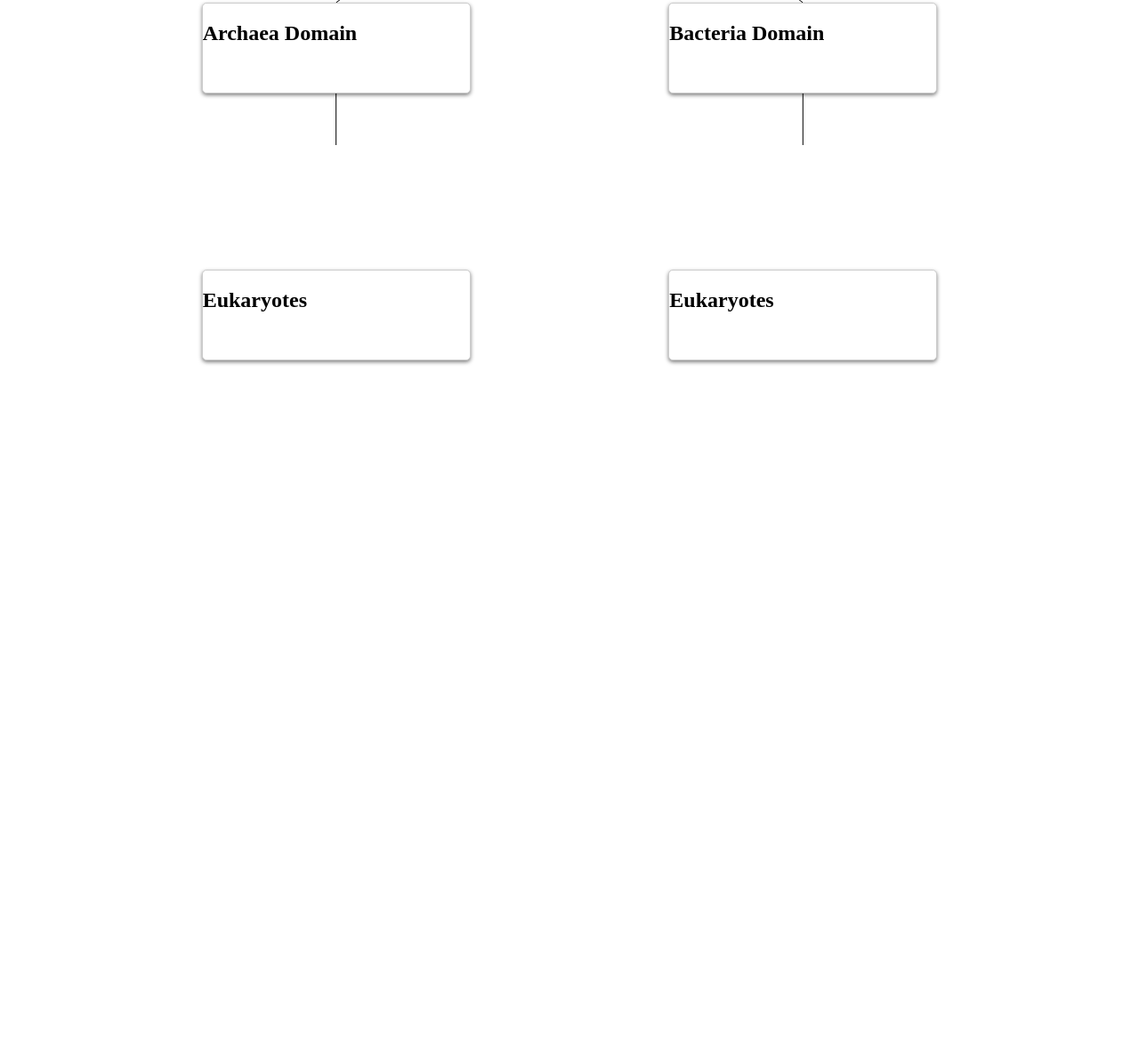
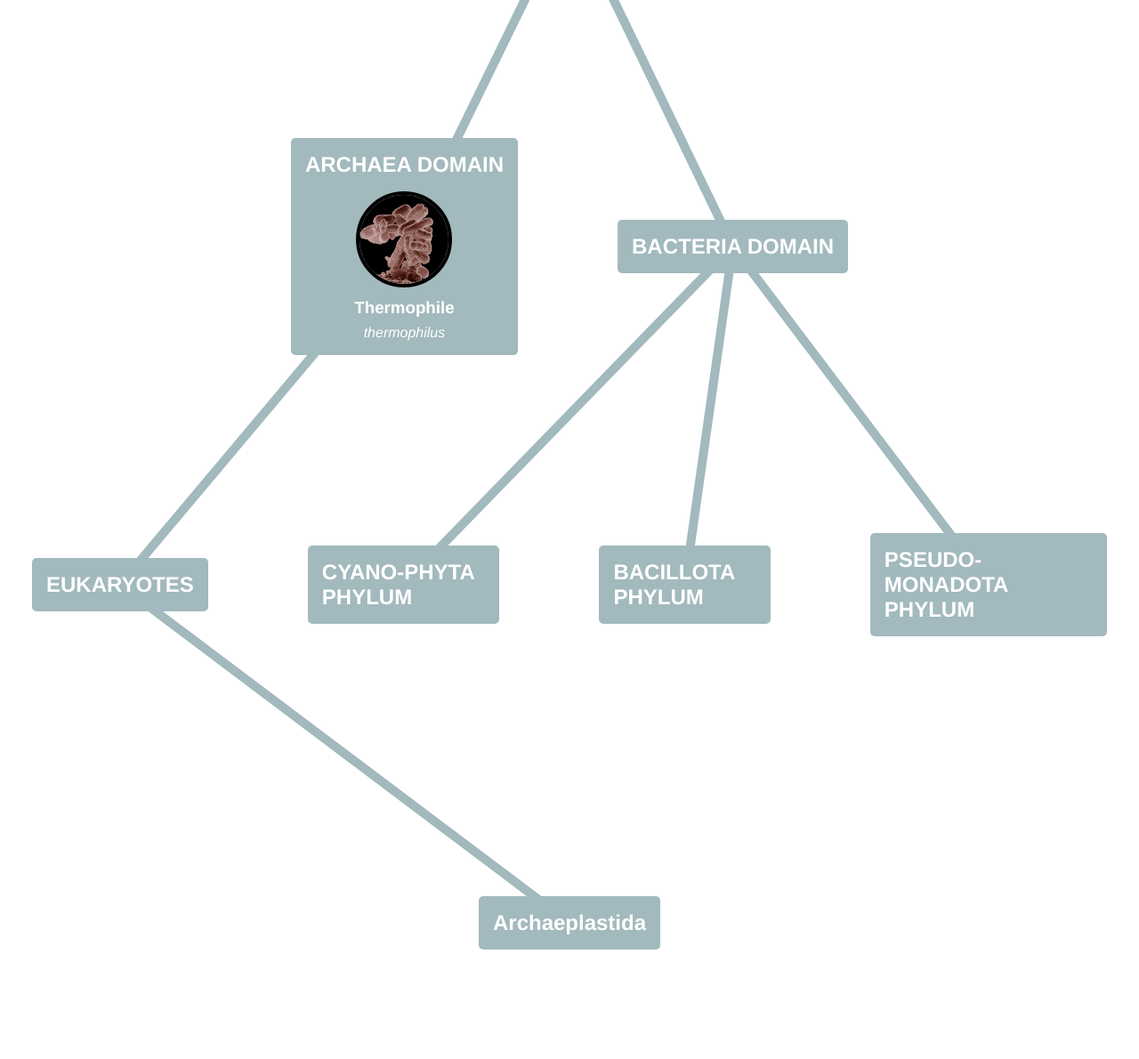
Before and after one commit to eddie-reyes/catalog-SEA-2025, a plain HTML site: page index.html in a window 1280 px wide. Shown: the part 637-1827 px from the top of the page at 89% size. Before the commit the page ends 1544 px from the top, so only its background shows below. Drawn offline with Linux system fonts and the light colour scheme.

Commit message:
proof of concept

```diff
--- a/dataset.js
+++ /dev/null
@@ -1,21 +0,0 @@
-import Category from './category.js';
-import Species from './species.js';
-
-const luca = new Category('Last Universal Common Ancestor', null, [
-    new Species(
-        'LUCA',
-        'https://images.newscientist.com/wp-content/uploads/2016/07/25150003/luca_1300716lato.jpg'
-    ),
-]);
-
-const archaeaDomain = new Category('Archaea Domain', luca, []);
-
-const bacteriaDomain = new Category('Bacteria Domain', luca, []);
-
-const eukaryotes = new Category('Eukaryotes', archaeaDomain, []);
-
-const cyanophytaphylum = new Category('Eukaryotes', bacteriaDomain, []);
-
-const data = [[luca], [archaeaDomain, bacteriaDomain], [eukaryotes, cyanophytaphylum]];
-
-export default data;
--- a/index.html
+++ b/index.html
@@ -8,15 +8,19 @@
 
     <body>
         <canvas id="canvas"></canvas>
-        <script type="module" src="scripts.js"></script>
+        <script type="module" src="index.js"></script>
         <header class="main-header">
             <h1 class="title">Evolutionary Tree of Life</h1>
         </header>
         <div id="card-container"></div>
         <div class="category" style="display: none">
-            <h2></h2>
+            <h2>Title</h2>
         </div>
-        <div class="species" style="display: none"></div>
+        <div class="species" style="display: none">
+            <img src="" />
+            <h3>Title</h3>
+            <p>Description</p>
+        </div>
         <div class="row"></div>
         <div class="footer"></div>
     </body>
--- a/scripts.js
+++ b/index.js
@@ -23,7 +23,7 @@
  *
  */
 
-import data from './dataset.js';
+import data from './src/dataset.js';
 
 const cardContainer = document.getElementById('card-container');
 
@@ -33,8 +33,10 @@ const row = document.querySelector('.row');
 
 const canvas = document.getElementById('canvas');
 canvas.width = window.innerWidth * window.devicePixelRatio;
-canvas.height = window.innerHeight * window.devicePixelRatio;
+canvas.height = window.innerHeight * window.devicePixelRatio * 5;
 const ctx = canvas.getContext('2d');
+ctx.lineWidth = 10;
+ctx.strokeStyle = '#a2b9bd';
 
 // This function adds cards the page to display the data in the array
 function showCards() {
@@ -71,3 +73,7 @@ function renderGraphics() {
 document.addEventListener('DOMContentLoaded', showCards);
 
 window.addEventListener('resize', renderGraphics);
+
+window.onbeforeunload = function () {
+    window.scrollTo(0, 0);
+};
--- a/species.js
+++ /dev/null
@@ -1,13 +0,0 @@
-import Card from './card.js';
-
-class Species extends Card {
-    constructor(title, img, description) {
-        super(title);
-        this.img = img;
-        this.description = description;
-    }
-
-    setElement(element) {}
-}
-
-export default Species;
--- a/category.js
+++ b/src/category.js
@@ -17,11 +17,12 @@ class Category extends Card {
         const cardHeader = this.element.querySelector('h2');
         cardHeader.textContent = this.title;
 
-        // this.members.forEach(species => {
-        //     let nextSpecies = speciesTemplate.cloneNode(true);
-        //     this.element.appendChild(nextSpecies);
-        //     species.setElement(nextSpecies);
-        // });
+        this.members.forEach(species => {
+            let nextSpecies = speciesTemplate.cloneNode(true);
+            this.element.appendChild(nextSpecies);
+            species.setElement(nextSpecies);
+            species.render();
+        });
     }
 
     renderConnections(ctx) {
@@ -29,8 +30,8 @@ class Category extends Card {
             let from = this.parent.element.getBoundingClientRect();
             let to = this.element.getBoundingClientRect();
             ctx.beginPath();
-            ctx.moveTo(from.x + from.width / 2, from.y + from.height);
-            ctx.lineTo(to.x + to.width / 2, to.y);
+            ctx.moveTo(from.x + from.width / 2, from.y + from.height / 2);
+            ctx.lineTo(to.x + to.width / 2, to.y + to.height / 2);
             ctx.stroke();
         }
     }
--- /dev/null
+++ b/src/dataset.js
@@ -0,0 +1,29 @@
+import Category from './category.js';
+import Species from './species.js';
+
+const luca = new Category('LUCA', null, []);
+
+const archaeaDomain = new Category('ARCHAEA DOMAIN', luca, [
+    new Species('Thermophile', './src/images/thermophile.png', 'thermophilus'),
+]);
+
+const bacteriaDomain = new Category('BACTERIA DOMAIN', luca, []);
+
+const eukaryotes = new Category('EUKARYOTES', archaeaDomain, []);
+
+const cyanophyta = new Category('CYANO-PHYTA PHYLUM', bacteriaDomain, []);
+const bacillota = new Category('BACILLOTA PHYLUM', bacteriaDomain, []);
+const pseudomondota = new Category('PSEUDO-MONADOTA PHYLUM', bacteriaDomain, []);
+const archaeplastida = new Category('Archaeplastida', eukaryotes, []);
+// const cyanophytaphylum = new Category('CYANO-PHYTA PHYLUM', bacteriaDomain, []);
+// const cyanophytaphylum = new Category('CYANO-PHYTA PHYLUM', bacteriaDomain, []);
+// const cyanophytaphylum = new Category('CYANO-PHYTA PHYLUM', bacteriaDomain, []);
+
+const data = [
+    [luca],
+    [archaeaDomain, bacteriaDomain],
+    [eukaryotes, cyanophyta, bacillota, pseudomondota],
+    [archaeplastida],
+];
+
+export default data;
--- /dev/null
+++ b/src/species.js
@@ -0,0 +1,28 @@
+import Card from './card.js';
+
+class Species extends Card {
+    constructor(title, imgPath, latinName) {
+        super(title);
+        this.imgPath = imgPath;
+        this.latinName = latinName;
+    }
+
+    setElement(element) {
+        this.element = element;
+    }
+
+    render() {
+        this.element.style.display = 'block';
+
+        const img = this.element.querySelector('img');
+        img.src = this.imgPath;
+
+        const title = this.element.querySelector('h3');
+        title.textContent = this.title;
+
+        const latinName = this.element.querySelector('p');
+        latinName.textContent = this.latinName;
+    }
+}
+
+export default Species;
--- a/style.css
+++ b/style.css
@@ -2,6 +2,8 @@ html,
 body {
     margin: 0;
     padding: 0;
+    font-family: 'Helvetica';
+    font-weight: normal;
 }
 
 .main-header {
@@ -18,8 +20,7 @@ body {
     text-align: center;
     margin: 0;
     font-size: 8em;
-    font-family: 'Helvetica';
-    font-weight: normal;
+
     color: white;
 }
 
@@ -29,25 +30,45 @@ body {
 
 .row {
     display: flex;
-    justify-content: space-evenly;
-
+    justify-content: center;
+    align-items: center;
+    gap: 5rem;
+    margin: 5rem 0;
     height: 300px;
 }
 
 .category {
-    width: 300px;
-    height: 100px;
-    border: 1px solid #ccc;
     border-radius: 5px;
-    box-shadow: 0 2px 4px rgba(0, 0, 0, 0.5);
-    background-color: white;
+    background-color: #a2b9bd;
     margin: 1rem;
+    padding: 1rem;
+    color: white;
 }
 
 .species {
-    width: 300px;
-    border: 1px solid #ccc;
-    border-radius: 5px;
-    box-shadow: 0 2px 4px rgba(0, 0, 0, 0.1);
-    margin: 5px;
+    display: flex;
+    text-align: center;
+    margin: 0;
 }
+
+img {
+    margin-top: 1rem;
+    border-radius: 50%;
+    border: 4px solid black;
+    width: 100px;
+    height: 100px;
+}
+
+h3 {
+    margin: 0;
+    padding: 0.5rem;
+}
+
+p {
+    margin: 0;
+    font-style: italic;
+}
+
+h2 {
+    margin: 0;
+}
```
Also changed, not shown: src/card.js (renamed from card.js), src/images/thermophile.png (added).
